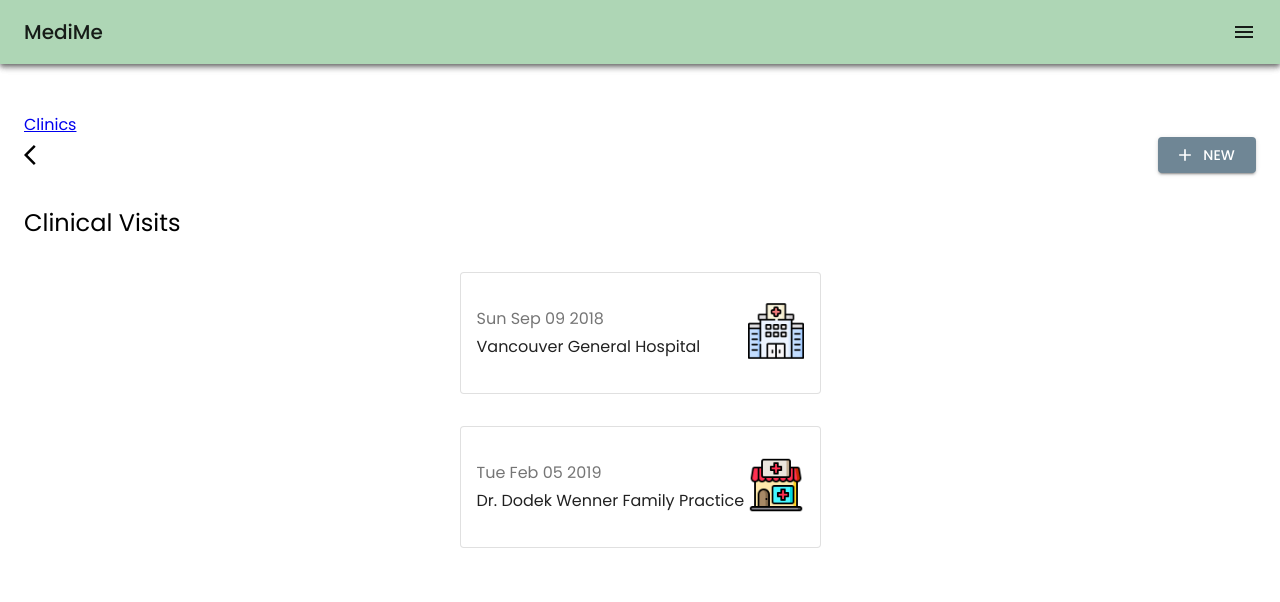
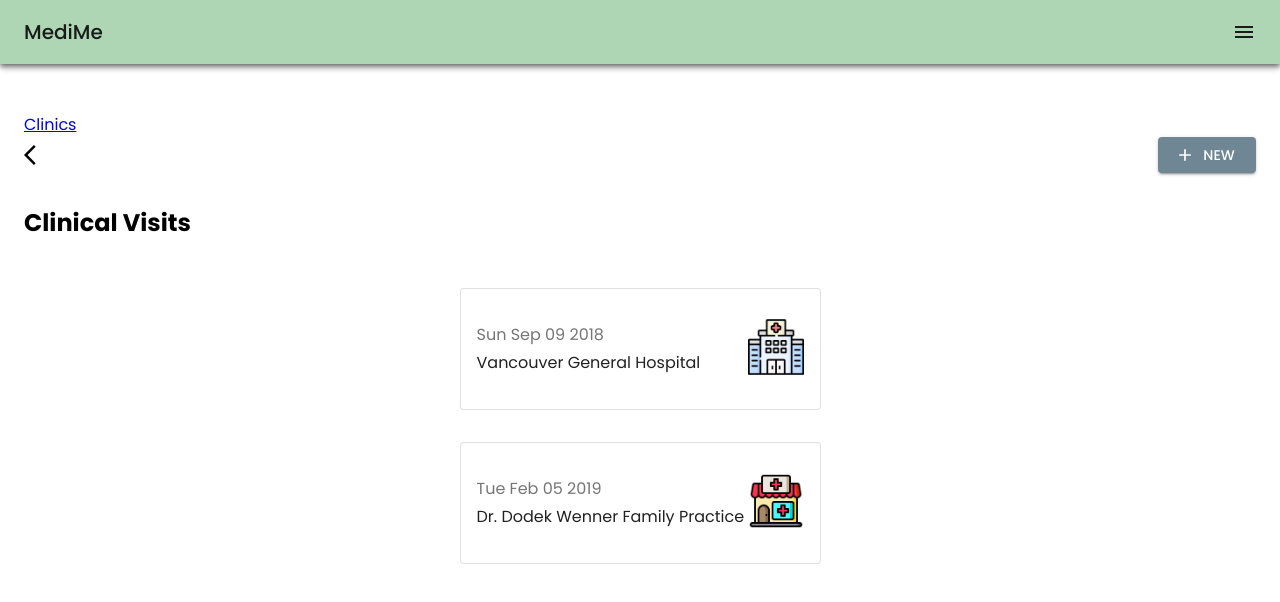
Before and after one commit to sandratoh/MediMe, a React (Create React App) app in the folder react-front-end/: page /clinics in a window 1280 px wide. Shown: the top 602 px of the page. Built offline with nearby package versions, Linux system fonts and the light colour scheme.

Commit message:
Update style to match wireframes

```diff
--- a/react-front-end/src/components/ClinicsList.jsx
+++ b/react-front-end/src/components/ClinicsList.jsx
@@ -59,7 +59,7 @@ export default function ClinicsList(props) {
         New
       </IconButton>
       </div>
-      <h2 className="clinics-list--title">Clinical Visits</h2>
+      <h1 className="clinics-list--title">Clinical Visits</h1>
       <div className="clinics-list--content">
       <ClinicsCardList/>
       </div>
--- a/react-front-end/src/components/ClinicsList.scss
+++ b/react-front-end/src/components/ClinicsList.scss
@@ -18,4 +18,5 @@
   display: flex;
   flex-direction: column;
   align-items: center;
+  margin: 16px 0;
 }
```
